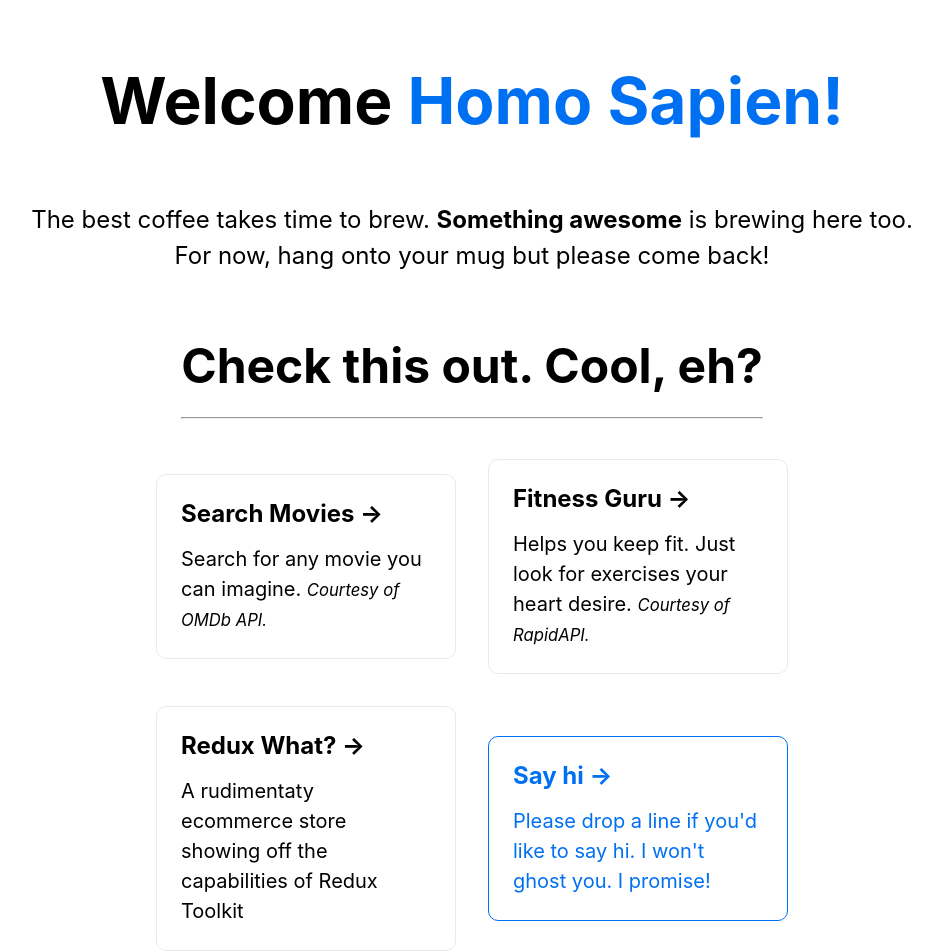
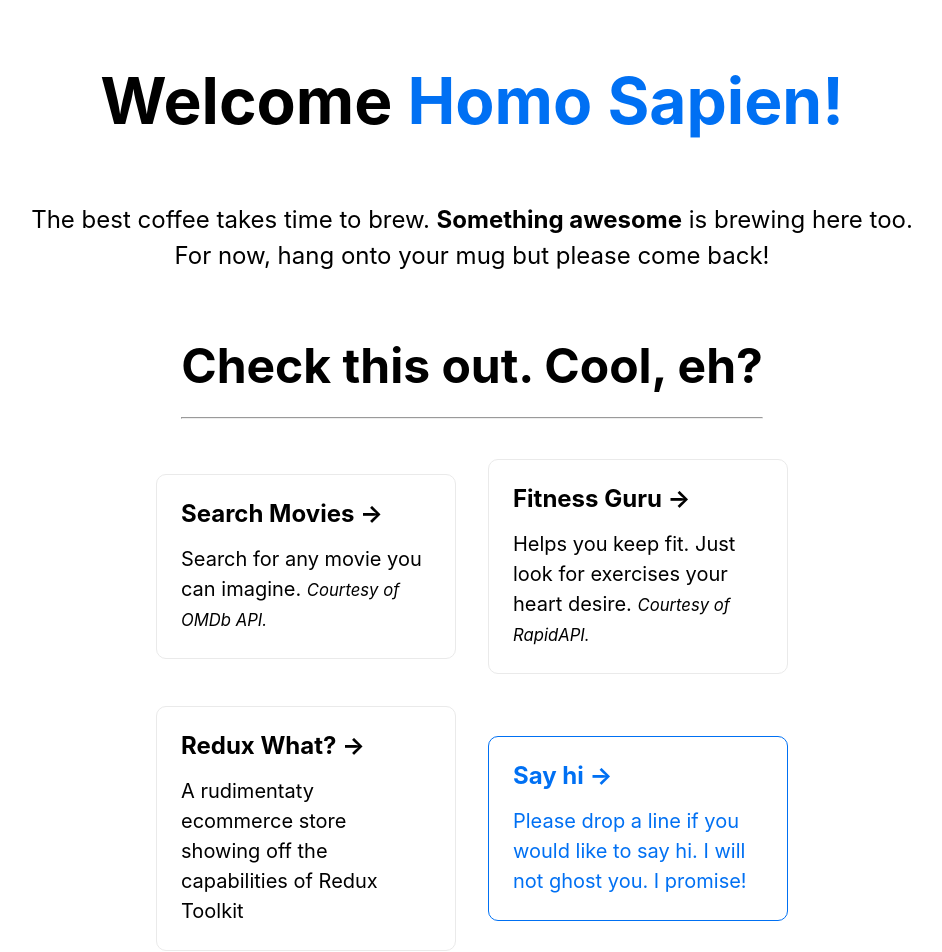
Before and after one commit to devKhairul/portfolio-website, a Next.js app: page / in a window 1280 px wide. Shown: the top 952 px of the page, without its empty margins (168-1110 px from the left). Built offline with nearby package versions, Linux system fonts and the light colour scheme.

Commit message:
Escaped html entities

```diff
--- a/pages/index.js
+++ b/pages/index.js
@@ -64,7 +64,7 @@ export default function Home() {
           >
             <h2>Say hi &rarr;</h2>
             <p>
-              Please drop a line if you'd like to say hi. I won't ghost you. I promise!
+              Please drop a line if you would like to say hi. I will not ghost you. I promise!
             </p>
           </a>
         </div>
```
Also changed, not shown: .eslintrc.json.
